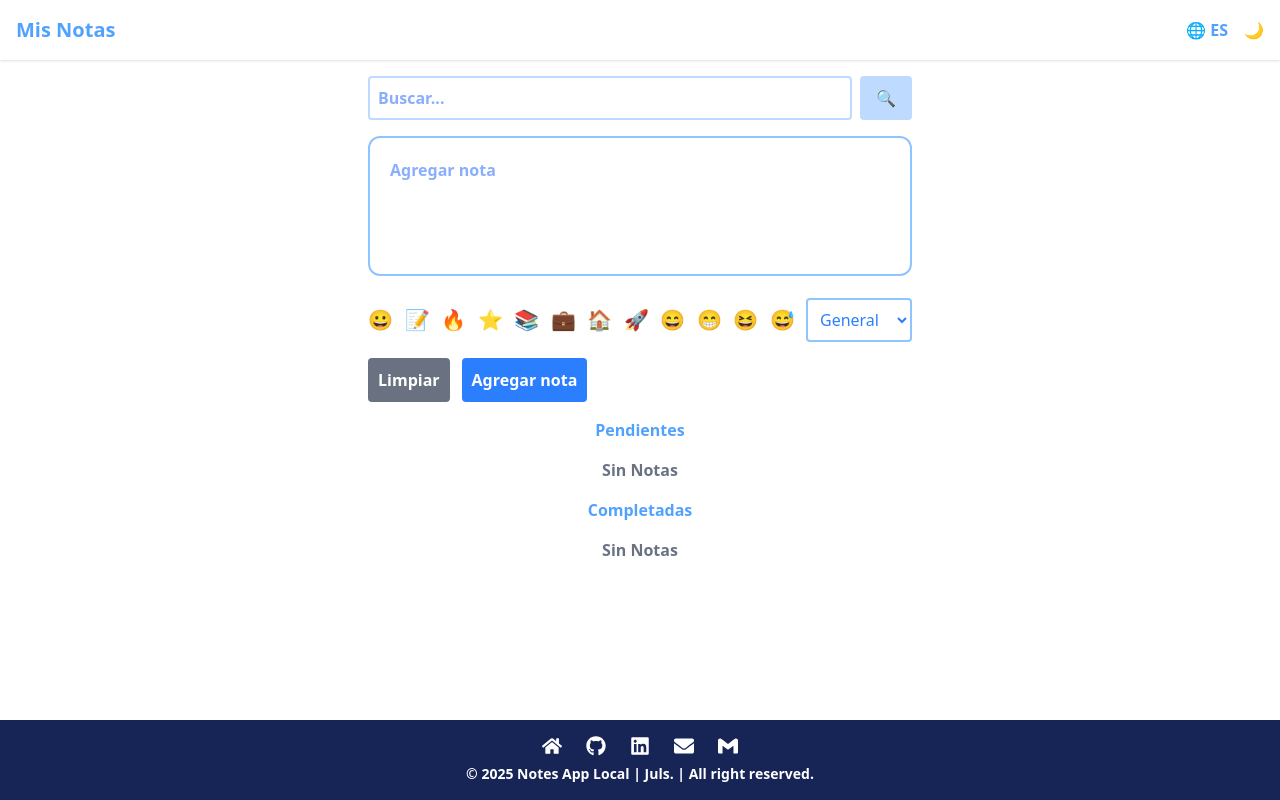
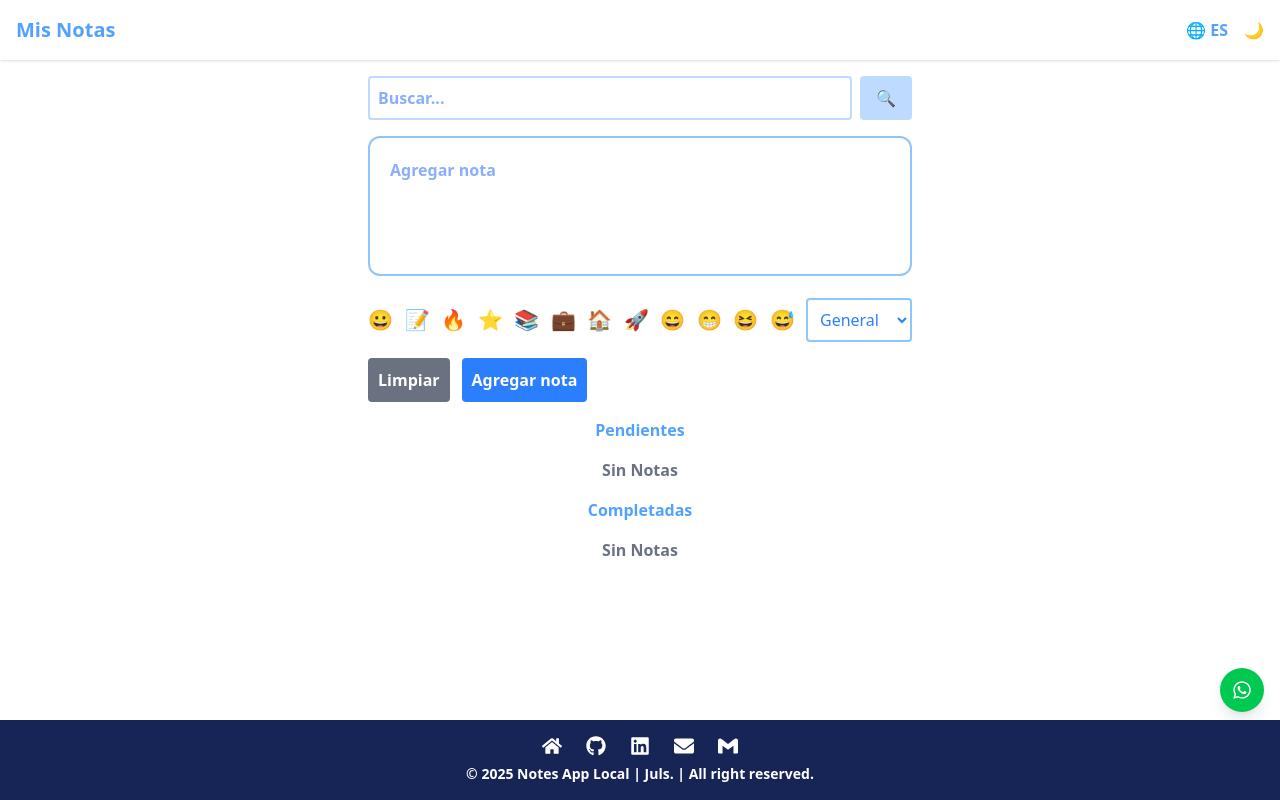
Before and after one commit to JCesar206/localNotes, a React (Vite) app: page / in a window 1280 px wide. Built offline with nearby package versions, Linux system fonts and the light colour scheme.

Commit message:
Se actualiza app, se actualiza archivo package.json a version 18 de react y se añade componente WhatsAppIcon

```diff
--- a/src/App.jsx
+++ b/src/App.jsx
@@ -4,6 +4,7 @@ import Footer from "./components/Footer";
 import NoteForm from "./components/NoteForm";
 import NoteList from "./components/NoteList";
 import Toast from "./components/Toast";
+import WhatsAppIcon from "./components/WhatsAppIcon";
 import { texts } from "./i18n";
 import "./App.css";
 
@@ -80,6 +81,7 @@ export default function App() {
         <h2 className="bg-white text-blue-400 dark:bg-gray-900 dark:text-white font-semibold text-center">{t.completed}</h2>
         <NoteList notes={filtered.filter(n => n.done)} toggle={toggle} remove={remove} edit={edit}/>
       </main>
+      <WhatsAppIcon/>
       <Footer/>
     </div>
   );
--- a/src/components/NoteForm.jsx
+++ b/src/components/NoteForm.jsx
@@ -1,4 +1,4 @@
-import { useEffectEvent, useState } from "react";
+import { useEffect, useState } from "react";
 const emojis = ["😀","📝","🔥","⭐","📚","💼","🏠","🚀","😄","😁","😆","😅"];
 
 export default function NoteForm({ addNote, t }) {
--- a/src/components/NoteItem.jsx
+++ b/src/components/NoteItem.jsx
@@ -4,7 +4,7 @@ export default function NoteItem({ note, toggle, remove, save }) {
 	const [isEditing, setIsEditing] = useState(false);
 	const [text, setText] = useState(note.text);
 
-	useEffectEvent(() => {
+	useEffect(() => {
 		setText(note.text);
 	}, [note.text]);
 
--- /dev/null
+++ b/src/components/WhatsAppIcon.jsx
@@ -0,0 +1,6 @@
+import { FaWhatsapp } from "react-icons/fa";
+export default function WhatsAppIcon() {
+	return (
+		<a href="https://wa.me/527221828896" className="fixed bottom-22 right-4 bg-green-500 text-white p-3 rounded-full shadow-lg hover:shadow-green-400" target="_blank" rel="noopener noreferrer"><FaWhatsapp size={20} title="Contactame"/></a>
+	);
+}
--- a/vite.config.js
+++ b/vite.config.js
@@ -7,4 +7,5 @@ export default defineConfig({
     react(),
     tailwindcss()
   ],
+  base: '/localNotes/'
 })
```
Also changed, not shown: package.json (+9 -14 lines), 1 other file (tests, documents, lock files or other folders).
